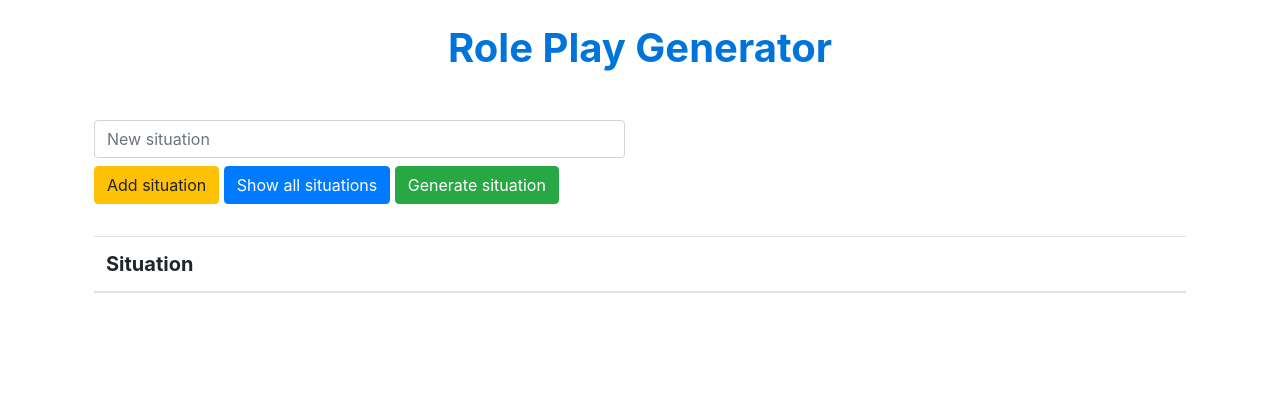
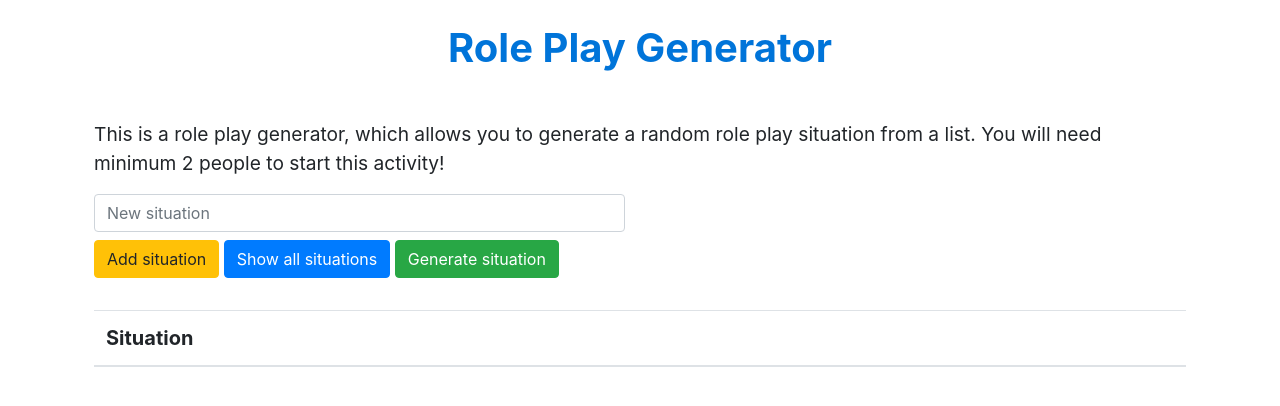
Before and after one commit to taras1024/english_app, a Flask app: page /role-play in a window 1280 px wide. Shown: the part 76-482 px from the top of the page. Run offline with Flask 2, Linux system fonts and the light colour scheme; lists and menus that the app fills with data are empty; some libraries are stand-ins or nearby versions.

Commit message:
add role-play description

```diff
--- a/templates/role-play.html
+++ b/templates/role-play.html
@@ -4,6 +4,11 @@
 
 {% block main %}
     <h1 class="mb-5">Role Play Generator</h1>
+    <div>
+        <p class="description">
+            This is a role play generator, which allows you to generate a random role play situation from a list.
+            You will need minimum 2 people to start this activity!
+        </p>
     <div class="row">
         <div class="col-xs-12 col-sm-12 col-md-12 col-lg-6">
             <form method="post">
```
